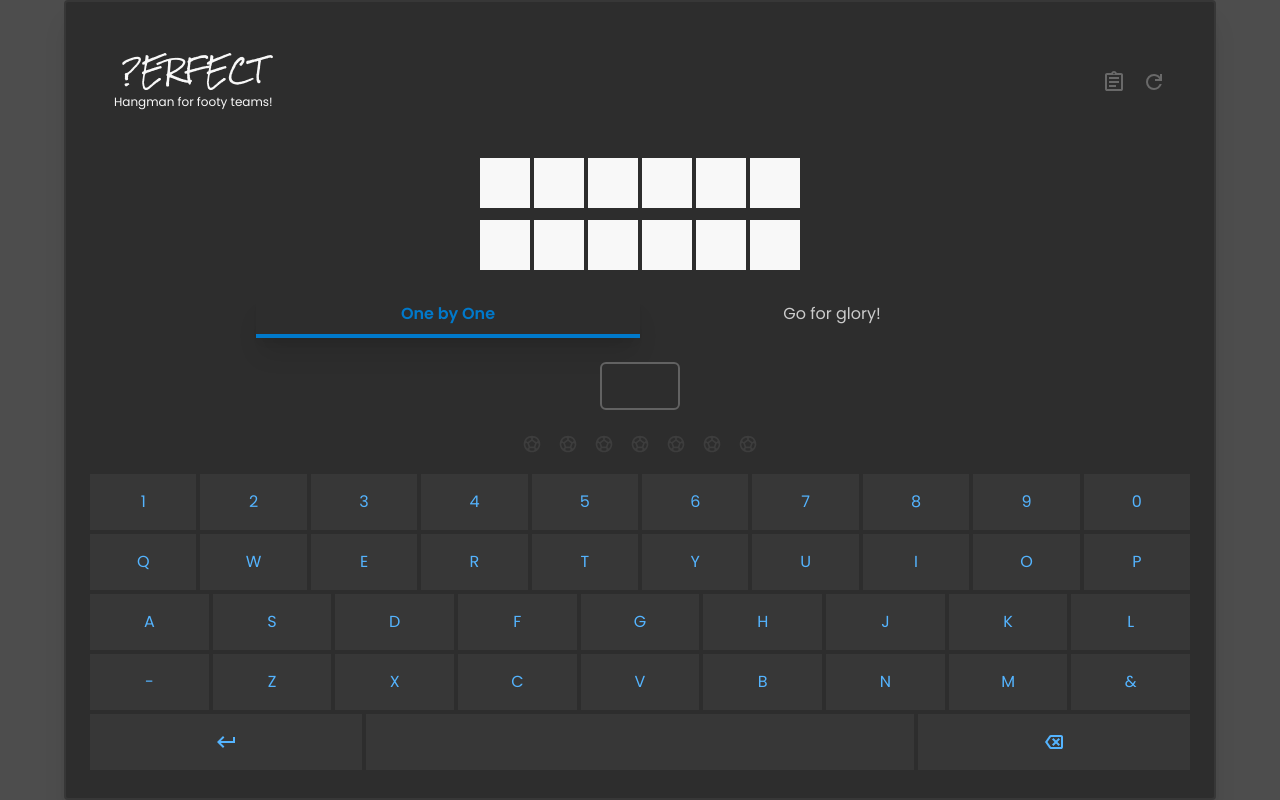
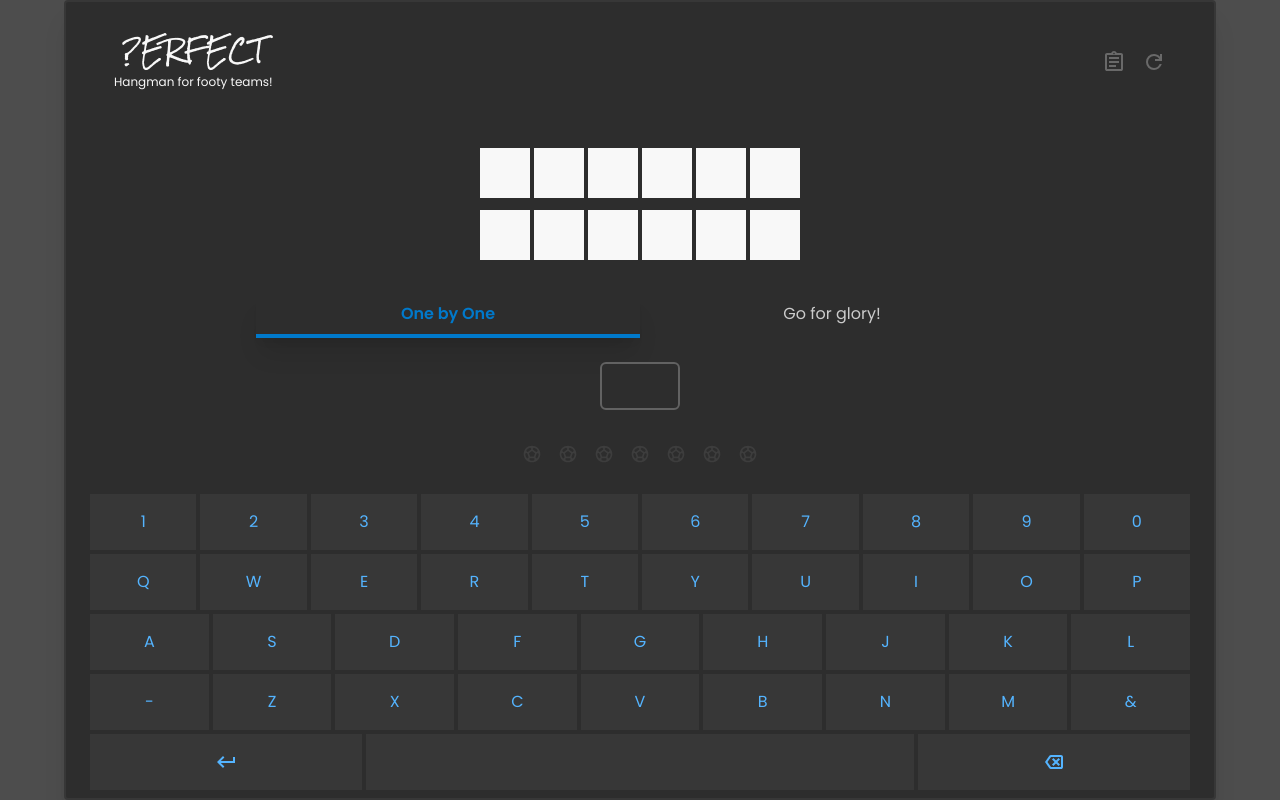
Before and after one commit to bibhashdash/team-guesser, a Next.js app: page / in a window 1280 px wide. Built offline with nearby package versions, Linux system fonts and the light colour scheme.

Commit message:
making navbar stay in position at the top

```diff
--- a/src/app/globals.css
+++ b/src/app/globals.css
@@ -37,7 +37,7 @@
         transform: translateY(-9px);
         animation-timing-function: cubic-bezier(0, 0, 0.2, 1);
     }
-    80% {
+    85% {
         transform: translateY(0px);
         animation-timing-function: cubic-bezier(0, 0, 0.2, 1);
     }
--- a/src/app/page.tsx
+++ b/src/app/page.tsx
@@ -200,7 +200,7 @@ export default function Home() {
 
   return (
     <main
-      className="relative w-full h-screen justify-evenly py-2 max-w-6xl flex flex-col border-2 border-gray50 rounded lg:px-6 shadow-xl bg-black300">
+      className="relative w-full h-screen justify-between py-2 max-w-6xl flex flex-col border-2 border-gray50 rounded lg:px-6 shadow-xl bg-black300">
       <Navbar clickRulesIcon={() => setShowRulesModal(true)} clickRefreshIcon={() => setTheTeam()} />
 
       <div className="flex flex-col items-center w-full h-fit">
```
